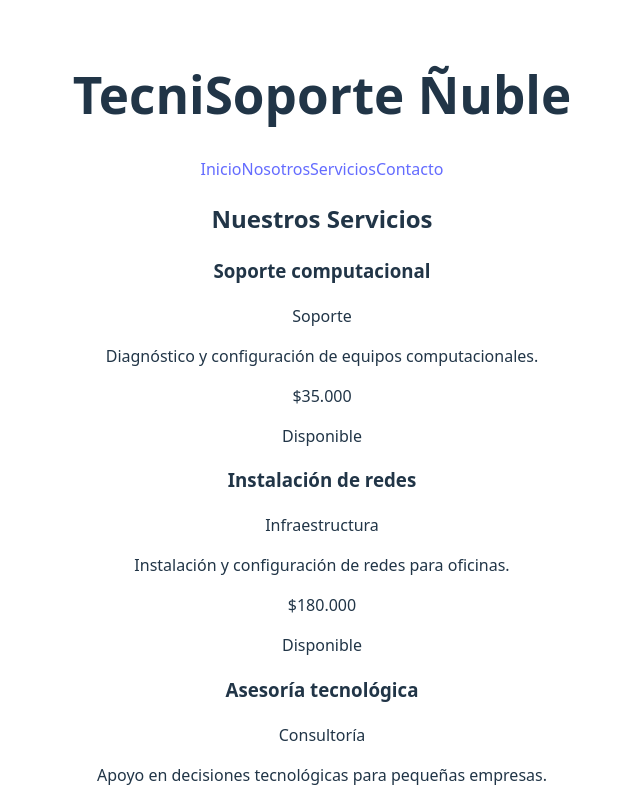
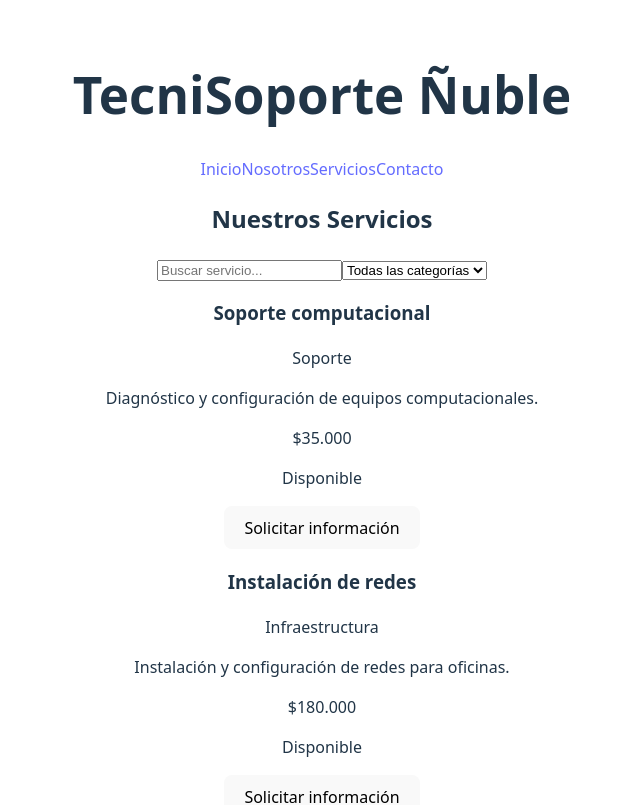
Before and after one commit to manupunkk/tecnisoporte-nuble, a Vue app: page /servicios in a window 1280 px wide. Shown: the top 805 px of the page, without its empty margins (318-958 px from the left). Built offline with nearby package versions, Linux system fonts and the light colour scheme.

Commit message:
Actividad 8 - Filtros e interaccion de servicios

```diff
--- a/src/components/TarjetaServicio.vue
+++ b/src/components/TarjetaServicio.vue
@@ -2,6 +2,8 @@
 defineProps({
   servicio: { type: Object, required: true }
 })
+
+const emit = defineEmits(['seleccionar'])
 </script>
 
 <template>
@@ -12,5 +14,8 @@ defineProps({
     <p class="precio">${{ servicio.precio.toLocaleString('es-CL') }}</p>
     <p v-if="servicio.disponible" class="disponible">Disponible</p>
     <p v-else class="no-disponible">No disponible</p>
+    <button v-show="servicio.disponible" @click="emit('seleccionar', servicio)">
+      Solicitar información
+    </button>
   </div>
 </template>
--- a/src/views/Servicios.vue
+++ b/src/views/Servicios.vue
@@ -1,19 +1,58 @@
 <script setup>
+import { ref, computed } from 'vue'
 import { useServiciosStore } from '../stores/useServiciosStore.js'
 import TarjetaServicio from '../components/TarjetaServicio.vue'
 
 const { state } = useServiciosStore()
+
+const busqueda = ref('')
+const categoriaSeleccionada = ref('')
+const servicioSeleccionado = ref(null)
+
+const categorias = computed(() => {
+  const set = new Set(state.servicios.map(s => s.categoria))
+  return Array.from(set)
+})
+
+const serviciosFiltrados = computed(() => {
+  return state.servicios.filter(s => {
+    const coincideNombre = s.nombre.toLowerCase().includes(busqueda.value.toLowerCase())
+    const coincideCategoria = categoriaSeleccionada.value
+      ? s.categoria === categoriaSeleccionada.value
+      : true
+    return coincideNombre && coincideCategoria
+  })
+})
+
+function onSeleccionar(servicio){
+  servicioSeleccionado.value = servicio
+}
 </script>
 
 <template>
   <div class="vista">
     <h2>Nuestros Servicios</h2>
-    <div class="grid-servicios">
+
+    <div class="filtros">
+      <input v-model="busqueda" placeholder="Buscar servicio..." />
+      <select v-model="categoriaSeleccionada">
+        <option value="">Todas las categorías</option>
+        <option v-for="c in categorias" :key="c" :value="c">{{ c }}</option>
+      </select>
+    </div>
+
+    <p v-if="servicioSeleccionado" class="seleccion-aviso">
+      Seleccionaste: <strong>{{ servicioSeleccionado.nombre }}</strong>
+    </p>
+
+    <div v-if="serviciosFiltrados.length > 0" class="grid-servicios">
       <TarjetaServicio
-        v-for="s in state.servicios"
+        v-for="s in serviciosFiltrados"
         :key="s.id"
         :servicio="s"
+        @seleccionar="onSeleccionar"
       />
     </div>
+    <p v-else>No se encontraron servicios con ese criterio.</p>
   </div>
 </template>
```
